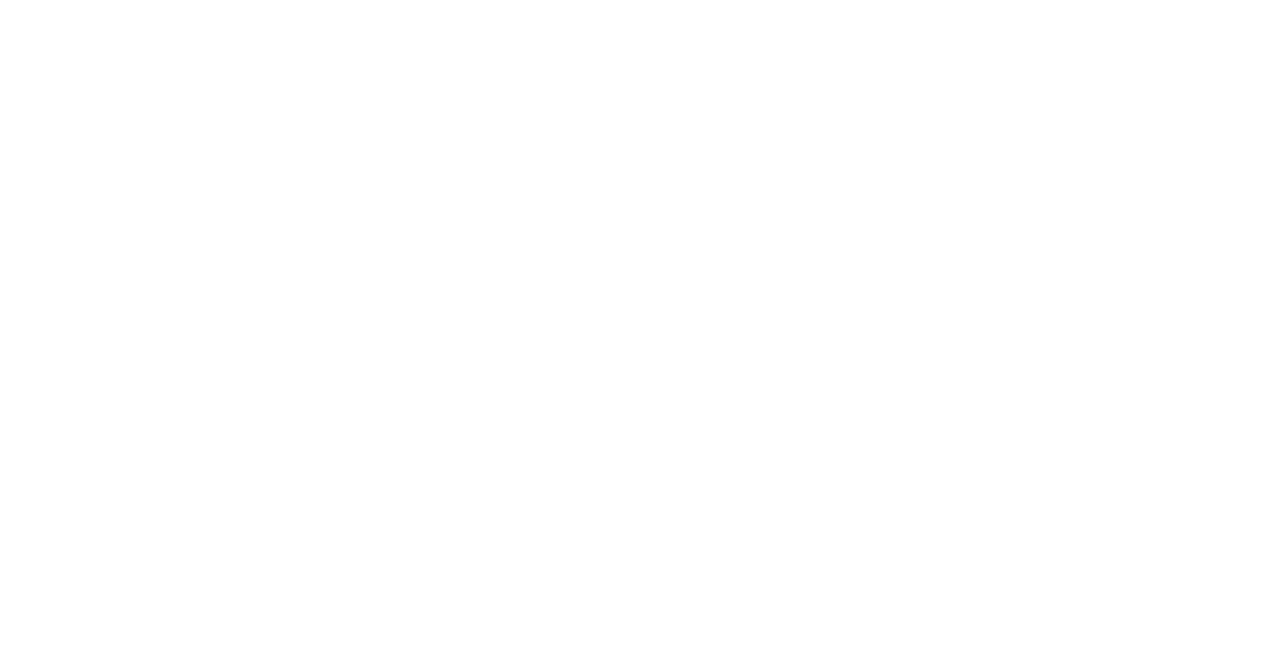
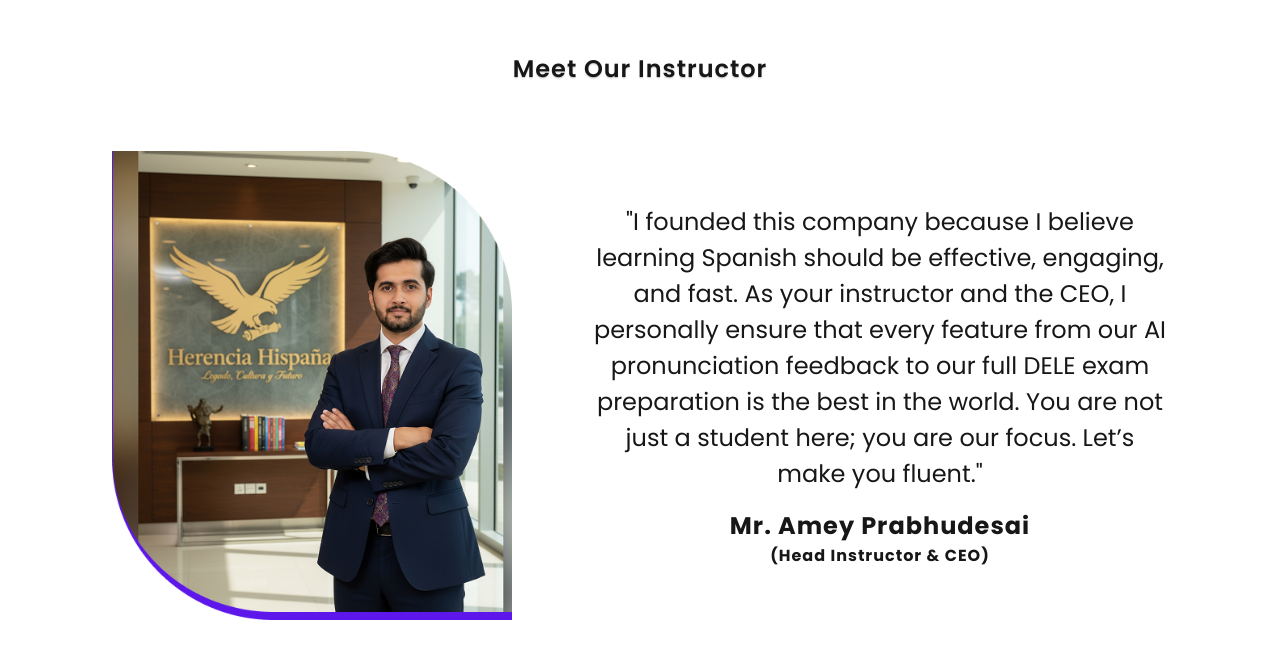
Before and after one commit to parthj712/Herencia-Hispa-a, a Next.js app: page / in a window 1280 px wide. Shown: the part 1549-2208 px from the top of the page. Before the commit the page ends 1552 px from the top, so only its background shows below. Built offline with nearby package versions, Linux system fonts and the light colour scheme.

Commit message:
add meet our instructor

```diff
--- a/src/Comp/MainHome/MainHome.js
+++ b/src/Comp/MainHome/MainHome.js
@@ -2,15 +2,17 @@
 import Welcome from './Welcome/Welcome'
 import HeroSection from './HeroSection/HeroSection'
 import Connect500 from './Connect500/Connect500'
+import Teacher from './Teacher/Teacher'
 
 const MainHome = () => {
-  return (
-    <div >
-        <Welcome/>
-        <HeroSection/>
-        <Connect500/>
-    </div>
-  )
+    return (
+        <div >
+            <Welcome />
+            <HeroSection />
+            <Connect500 />
+            <Teacher />
+        </div>
+    )
 }
 
 export default MainHome
--- /dev/null
+++ b/src/Comp/MainHome/Teacher/Teacher.js
@@ -0,0 +1,87 @@
+"use client";
+
+import React from "react";
+import { Box, Grid, Typography, useTheme, useMediaQuery } from "@mui/material";
+import Image from "next/image";
+
+const Teacher = () => {
+    const theme = useTheme();
+    const isMobile = useMediaQuery(theme.breakpoints.down("sm"));
+    const isTablet = useMediaQuery(theme.breakpoints.between("sm", "md"));
+
+    return (
+        <Box
+            sx={{
+                py: 6,
+                px: isMobile ? 2 : 6,
+                backgroundColor: "#fff",
+                display: "flex",
+                alignItems: "center",
+                flexDirection: "column",
+                gap: 6
+            }}
+        >
+
+            <p
+                className={`tracking-[1px] font-semibold mb-4 text-[1.5rem] text-shadow-sm ${isMobile ? "text-center" : "text-left"
+                    }`}
+            >
+                Meet Our Instructor
+            </p>
+
+
+
+
+            <Box
+                display={"flex"}
+                flexDirection={isMobile || isTablet ? "column": "row"}
+                alignItems="center"
+                gap={10}
+            >
+                {/* Image Section */}
+
+                <Image
+                    src="/instructor.png"
+                    alt="Instructor"
+                    width={800} // large intrinsic width
+                    height={800} // large intrinsic height
+                    style={{
+                        width: isMobile ? "80%" : isTablet ? "60%" : "400px", // control responsiveness
+                        height: "auto",
+                        objectFit: "cover",
+
+                    }}
+                />
+
+
+
+                {/* Text Section */}
+                <Box display={"flex"} flexDirection={"column"} alignItems={"center"} gap={2}>
+                    <p className="w-[320px] lg:w-[577px] text-center text-[16px] lg:text-[24px]">
+                        "I founded this company because I believe learning Spanish should be
+                        effective, engaging, and fast. As your instructor and the CEO, I
+                        personally ensure that every feature from our AI pronunciation
+                        feedback to our full DELE exam preparation is the best in the world.
+                        You are not just a student here; you are our focus. Let’s make you
+                        fluent."
+                    </p>
+                    <Box>
+                        <p
+                            className="text-center font-bold text-[20px] lg:text-[24px] tracking-[1px]"
+                        >
+                            Mr. Amey Prabhudesai
+                        </p>
+
+                        <p
+                            className="text-center font-bold tracking-[1px]"
+                        >
+                            (Head Instructor & CEO)
+                        </p>
+                    </Box>
+                </Box>
+            </Box>
+        </Box>
+    );
+};
+
+export default Teacher;
```
Also changed, not shown: public/instructor.png (added), public/teacher.JPG (added).
